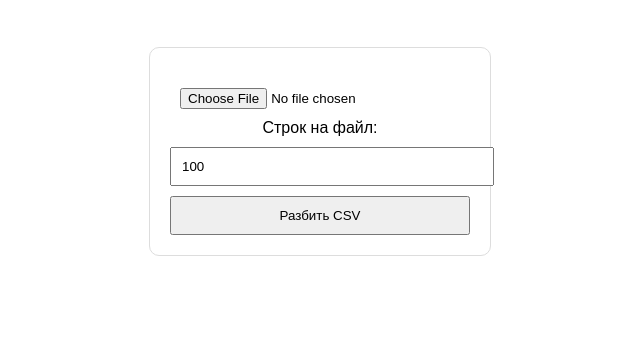
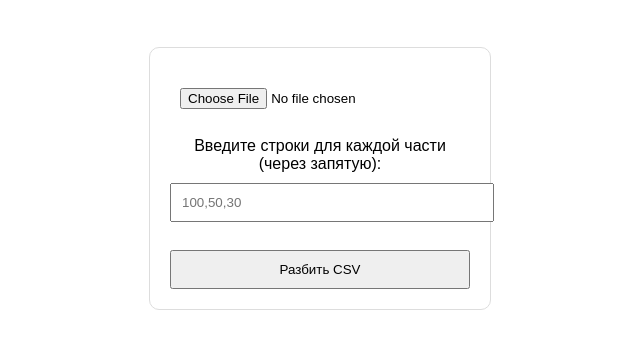
Before and after one commit to matviis/app.csv, a plain HTML site: page templates/index.html in a window 1280 px wide. Shown: the part 61-410 px from the top of the page, without its empty margins (320-960 px from the left). Drawn offline with Linux system fonts and the light colour scheme.

Commit message:
Update index.html

```diff
--- a/templates/index.html
+++ b/templates/index.html
@@ -13,9 +13,9 @@
 <body>
     <h1>Разделение CSV-файла</h1>
     <form action="/" method="post" enctype="multipart/form-data">
-        <input type="file" name="file" accept=".csv" required><br>
-        <label>Строк на файл:</label>
-        <input type="number" name="rows_per_file" value="100" required><br>
+        <input type="file" name="file" accept=".csv" required><br><br>
+        <label>Введите строки для каждой части (через запятую):</label>
+        <input type="text" name="rows_per_file" placeholder="100,50,30" required><br><br>
         <button type="submit">Разбить CSV</button>
     </form>
 </body>
```
